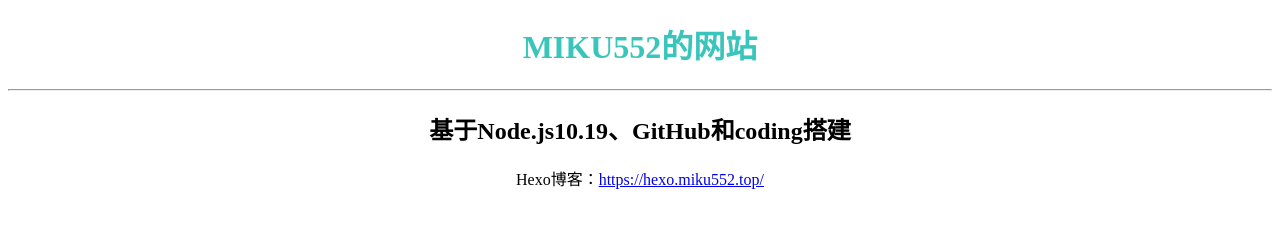
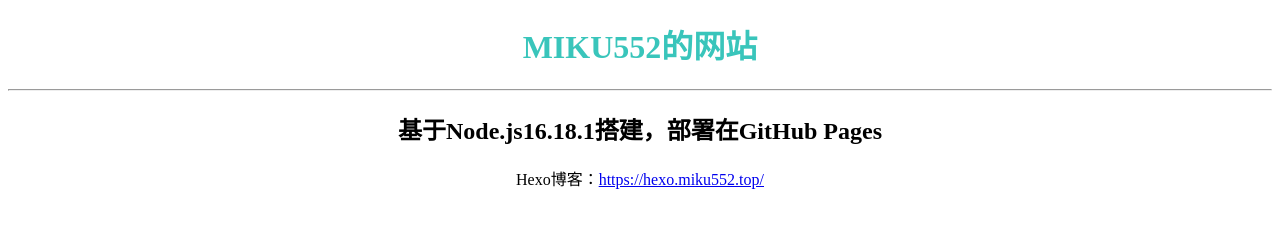
Before and after one commit to MIKU552/main-website.github.io, a plain HTML site: page index.html in a window 1280 px wide. Drawn offline with Linux system fonts and the light colour scheme.

Commit message:
修改网页内容

```diff
--- a/index.html
+++ b/index.html
@@ -13,7 +13,7 @@ MIKU552的网站
 <hr />
 </p>
 <h2 style="text-align:center;">
-<span style="color:#000000;"><strong>基于Node.js10.19、GitHub和coding搭建</strong></span>
+<span style="color:#000000;"><strong>基于Node.js16.18.1搭建，部署在GitHub Pages</strong></span>
 </h2>
 <p style="text-align:center;">
 <span style="color:#000000;">Hexo博客：<a href="https://hexo.miku552.top/" target="_blank">https://hexo.miku552.top/</a><br />
```
